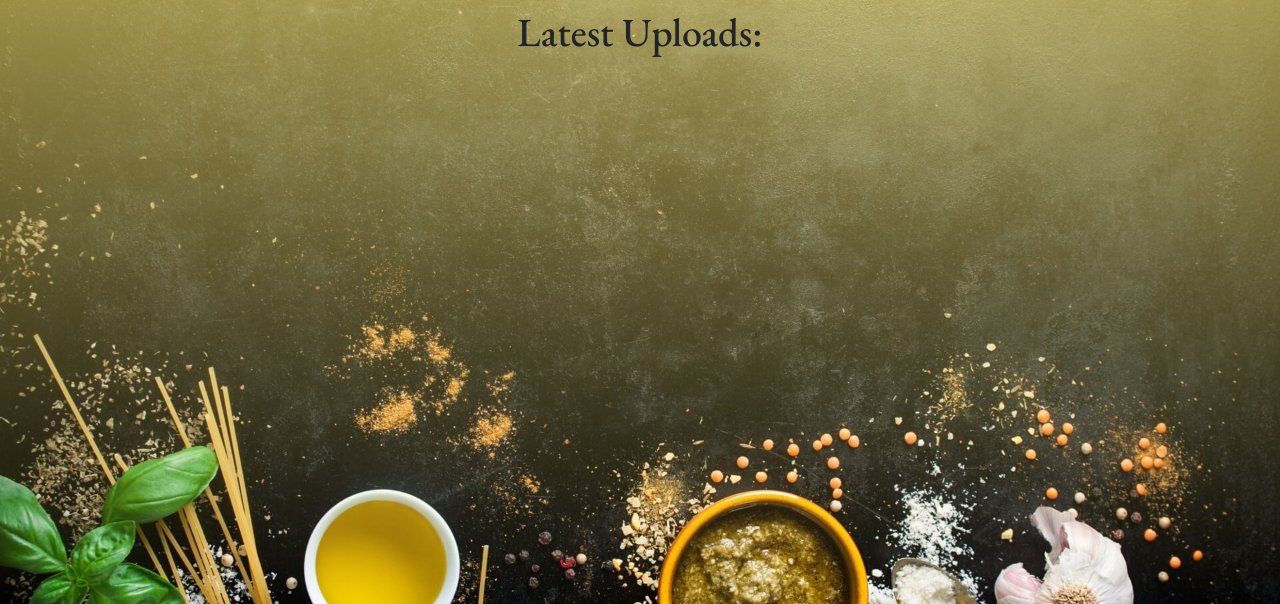
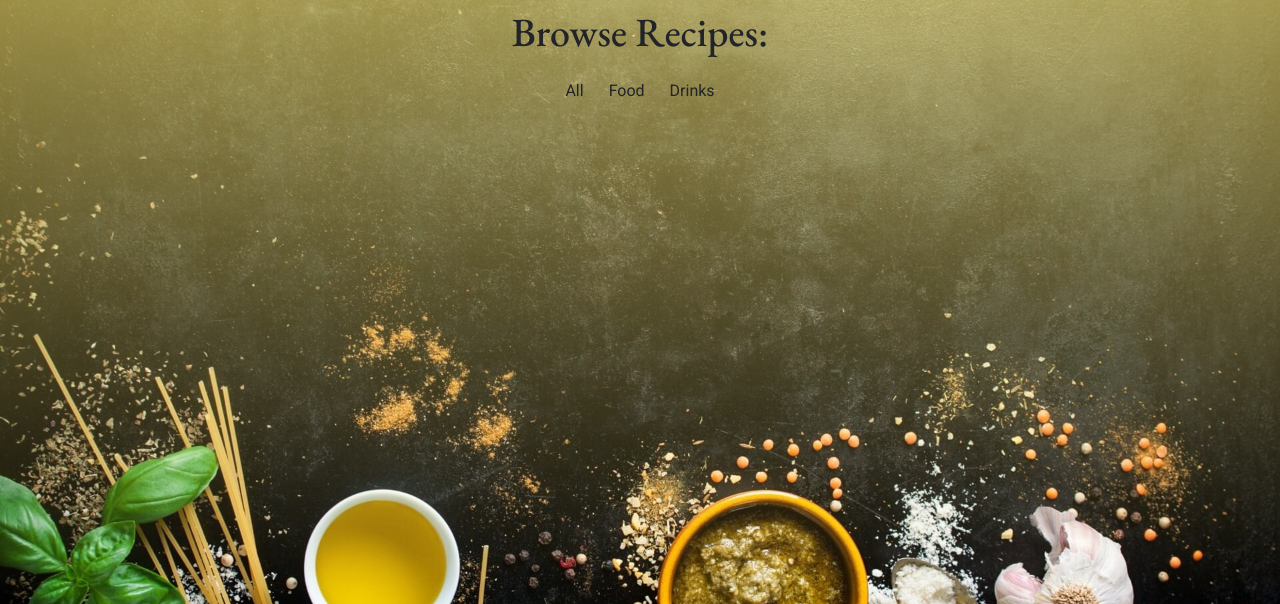
Before and after one commit to PatSvedberg/RecipeRepublic, a Django app: page /recipes/ in a window 1280 px wide. Shown: the part 130-734 px from the top of the page. Run offline with Django 3.2, Linux system fonts and the light colour scheme; data that the repository does not hold is empty; parts of the project's set-up code (start-up, migrations or seed data) failed here and were passed over; some libraries are stand-ins or nearby versions.

Commit message:
Add ability to filter recipes after food and drinks on the browse page

```diff
--- a/recipe/templates/recipe/recipe_list.html
+++ b/recipe/templates/recipe/recipe_list.html
@@ -4,8 +4,15 @@
 
 {% block content %}
 <h1 class="text-center p-2 d-block">
-    Latest Uploads:
+    Browse Recipes:
 </h1>
+<div class="container d-flex flex-row flex-wrap justify-content-center">
+    <div class="btn-group" role="group" aria-label="Recipe categories">
+        <a href="{% url 'recipe_list' %}" class="btn {% if category == '' %}active{% endif %}">All</a>
+        <a href="{% url 'recipe_list' %}?category=food" class="btn {% if category == 'food' %}active{% endif %}">Food</a>
+        <a href="{% url 'recipe_list' %}?category=drink" class="btn {% if category == 'drink' %}active{% endif %}">Drinks</a>
+    </div>
+</div>
 <div class="container d-flex flex-row flex-wrap justify-content-center">
     {% for recipe in recipes %}
     <a href="{% url 'recipe_view' recipe.id %}" class="recipes" aria-label="Click to view {{ recipe.title }}">
--- a/recipe/views.py
+++ b/recipe/views.py
@@ -33,17 +33,21 @@ class RecipeList(ListView):
     context_object_name = "recipes"
 
     def get_queryset(self, **kwargs):
+        queryset = super().get_queryset()
+
+        category = self.request.GET.get('category')
+        if category:
+            queryset = queryset.filter(category=category)
+
         query = self.request.GET.get('q')
         if query:
-            recipes = self.model.objects.filter(
+            queryset = queryset.filter(
                 Q(title__icontains=query) |
                 Q(description__icontains=query) |
-                Q(instructions__icontains=query) |
-                Q(category__icontains=query)
+                Q(instructions__icontains=query)
             )
-        else:
-            recipes = self.model.objects.all()
-        return recipes
+
+        return queryset
 
 
 
```
